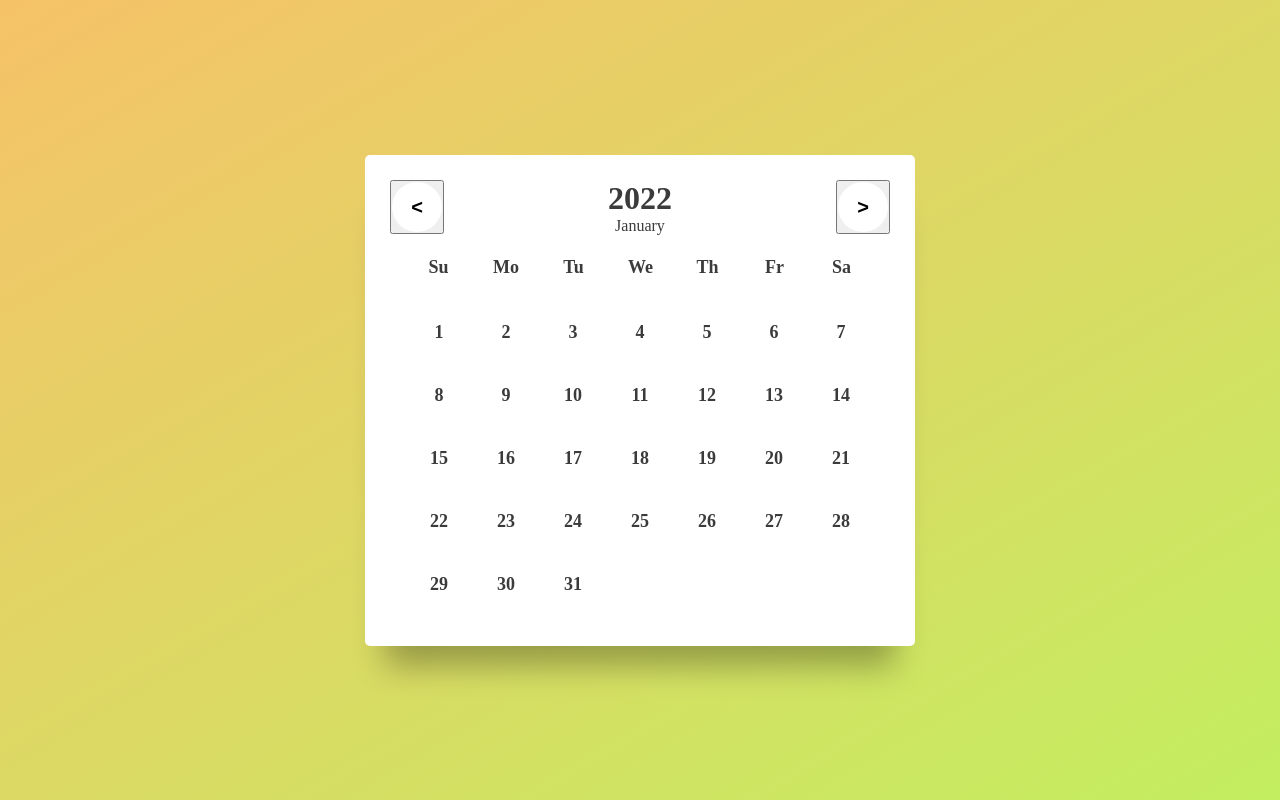
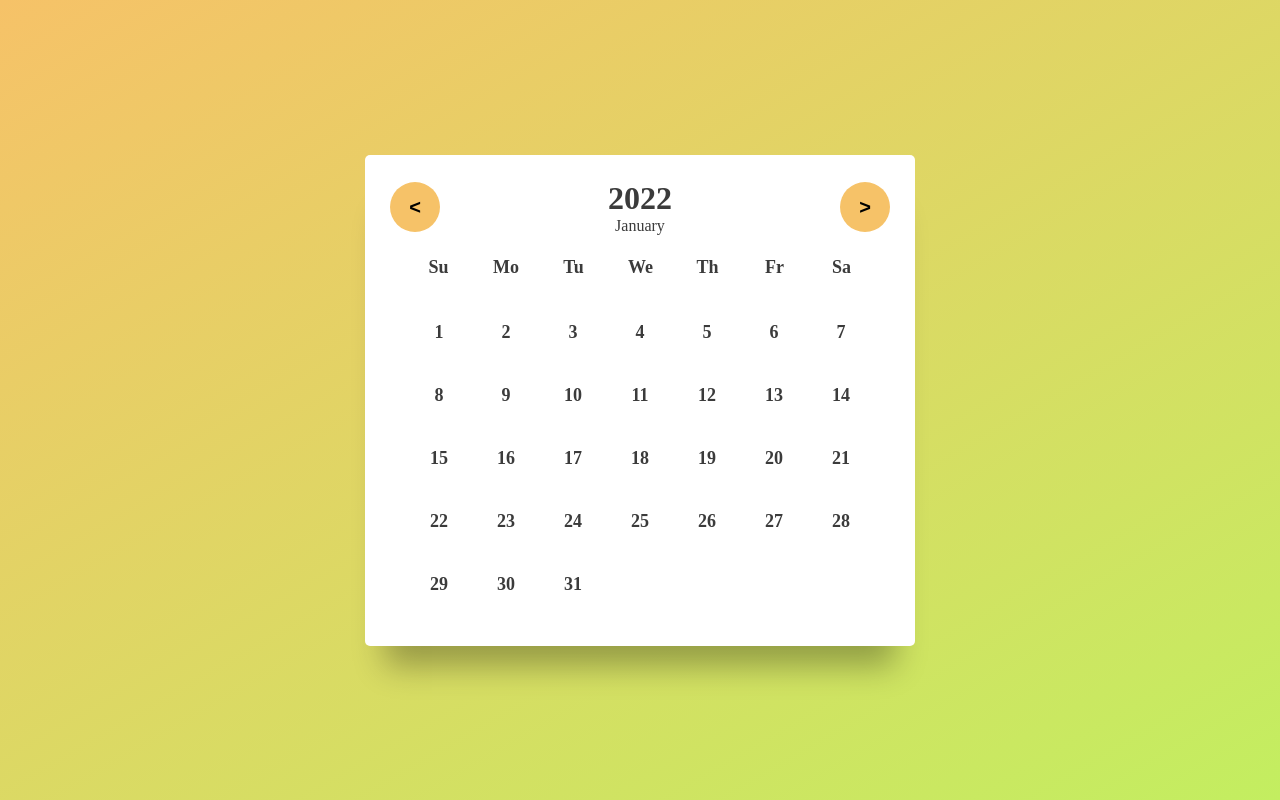
Before and after one commit to ritishkumar26/calendar, a plain HTML site: page index.html in a window 1280 px wide. Drawn offline with Linux system fonts and the light colour scheme.

Commit message:
Add files via upload

```diff
--- a/index.css
+++ b/index.css
@@ -8,6 +8,11 @@
   justify-content: center;
   align-items: center;
   height: 100vh;
+}
+.icons button{
+  background: none;
+ border: none;
+
 }
 .calendar {
   background: #fff;
@@ -36,8 +41,9 @@
   align-items: center;
   width: 50px;
   height: 50px;
-  background-color: white;
+  background-color: #f6c268;
   border-radius: 50px;
+
 }
 .icons .icon p{
   font-size: 20px;
@@ -49,7 +55,7 @@
   text-align: center;
 }
 .icon:hover{
-  background-color: rgba(51, 51, 51, 0.489);
+  background-image:linear-gradient(150deg,#f6c268,#c3ee60);
 }
 
 table {
```
